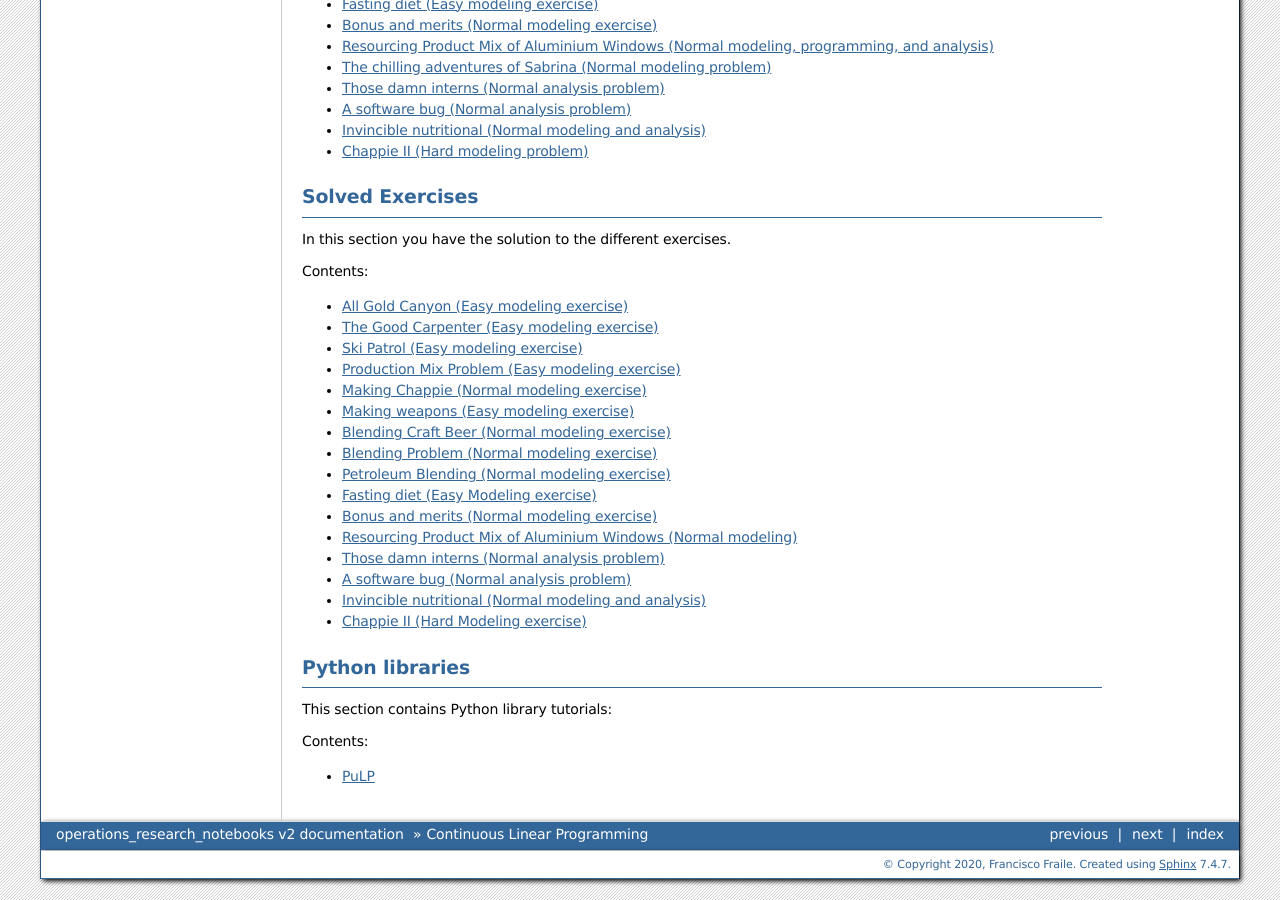
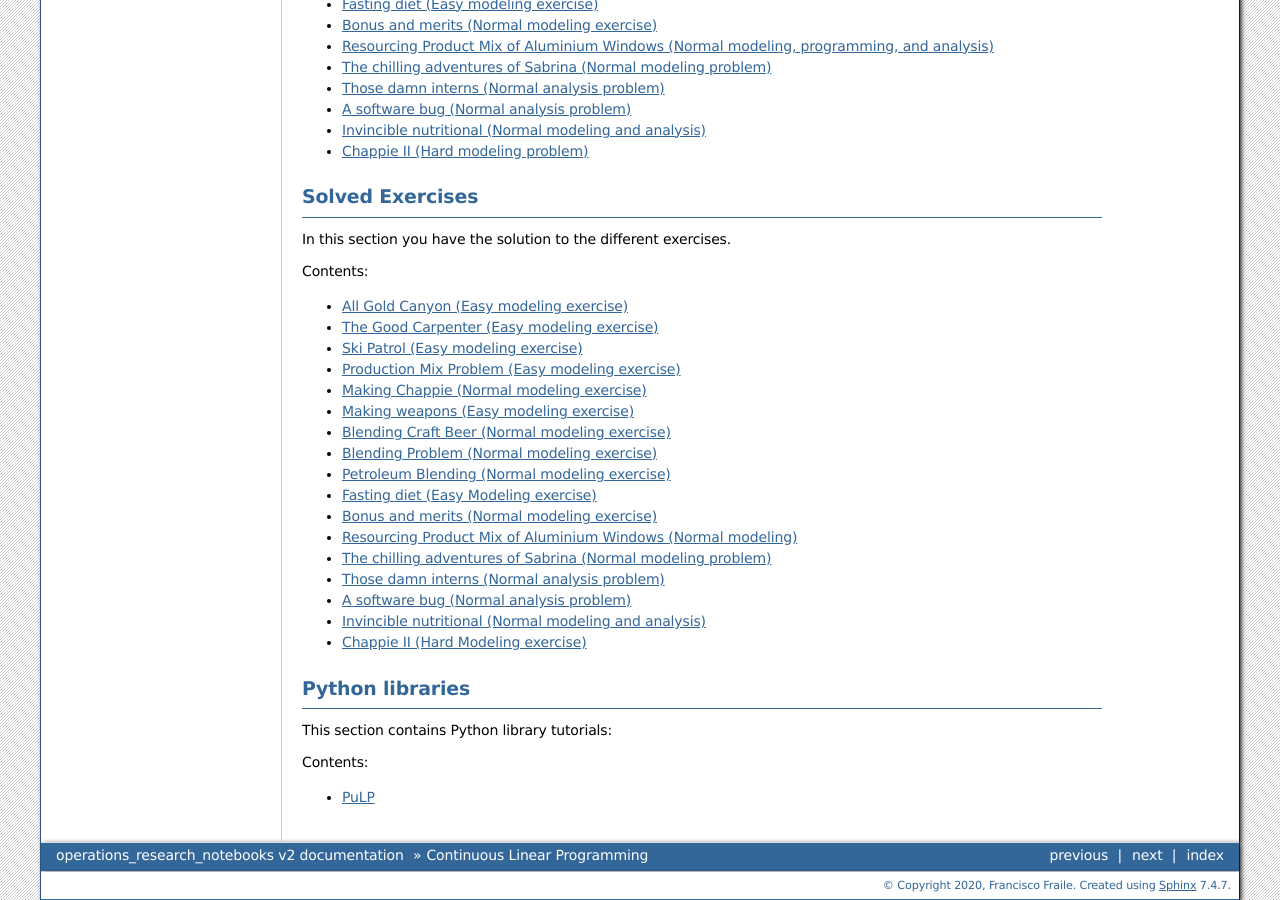
Before and after one commit to ffraile/operations-research-notebooks, a Sphinx documentation site: the page built from docs/source/CLP/index.rst, in a window 1280 px wide and 900 px high, scrolled down 886 px. Built offline with Sphinx 7.4.7, drawn with Linux system fonts in a browser that asks for light colours; pages that are not in the unit, such as notebooks, are missing from menus.

Commit message:
- Added sabrina solution

```diff
--- a/docs/source/CLP/index.rst
+++ b/docs/source/CLP/index.rst
@@ -76,6 +76,7 @@ In this section you have the solution to the different exercises.
     Fasting diet (Easy Modeling exercise) </CLP/solved/Fasting Diet (Solved)>
     Bonus and merits (Normal modeling exercise) </CLP/solved/Bonus and merits (Solved)>
     Resourcing Product Mix of Aluminium Windows (Normal modeling) </CLP/solved/Manufacturing solar cell panels (Solved)>
+    The chilling adventures of Sabrina (Normal modeling problem) </CLP/solved/The chilling adventures of Sabrina (Solved)>
     Those damn interns (Normal analysis problem) </CLP/solved/Those damn interns (Solved)>
     A software bug (Normal analysis problem) </CLP/solved/A software bug (Solved)>
     Invincible nutritional (Normal modeling and analysis) </CLP/solved/Invincible (Solved)>
```
